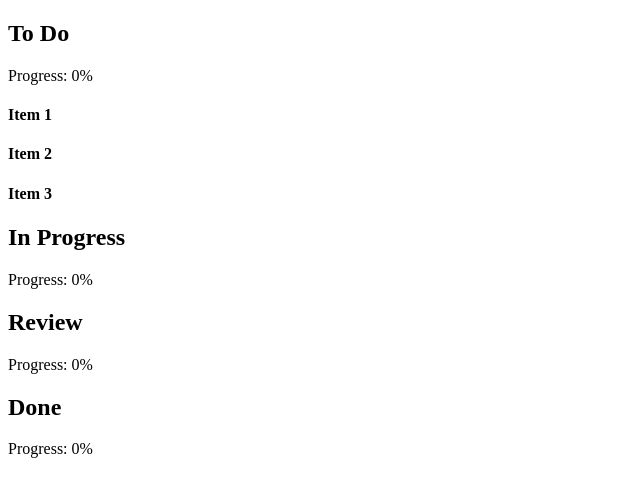
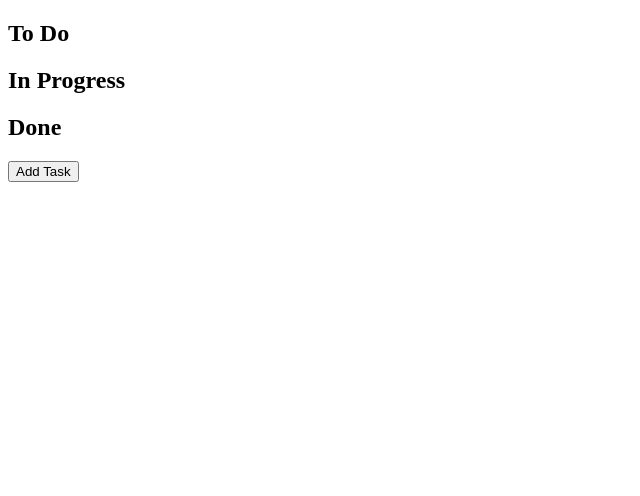
Before and after one commit to ThiagoDev202/task-manager, a Next.js app: page / in a window 1280 px wide. Shown: the top 496 px of the page, without its empty margins (0-640 px from the left). Built offline with nearby package versions, Linux system fonts and the light colour scheme.

Commit message:
feat: modals tasks

```diff
--- a/src/components/Column/Column.tsx
+++ b/src/components/Column/Column.tsx
@@ -1,13 +1,30 @@
-// Column.tsx
 import React from 'react';
-import { ColumnProps } from '@/components/Column/ColumnProps'; // Verifique o caminho
+import SingleCard from '../SingleCard/SingleCard';
 
-const Column: React.FC<ColumnProps> = ({ title, progress, children }) => {
+interface Task {
+  id: number;
+  title: string;
+  description: string;
+}
+
+interface ColumnProps {
+  title: string;
+  tasks: Task[];
+  onDrop: (e: React.DragEvent, status: string) => void;
+  onDragOver: (e: React.DragEvent) => void;
+}
+
+const Column: React.FC<ColumnProps> = ({ title, tasks, onDrop, onDragOver }) => {
   return (
-    <div className="column">
-      <h2>{title}</h2>
-      <p>Progress: {progress}%</p>
-      <div>{children}</div>
+    <div
+      onDrop={(e) => onDrop(e, title)}
+      onDragOver={onDragOver}
+      className="bg-gray-200 p-4 rounded-lg w-64 h-full"
+    >
+      <h2 className="font-bold mb-4">{title}</h2>
+      {tasks.map((task) => (
+        <SingleCard key={task.id} task={task} onDragStart={() => {}} />
+      ))}
     </div>
   );
 };
--- /dev/null
+++ b/src/components/Column/useModal.tsx
@@ -0,0 +1,21 @@
+import { useState } from 'react';
+
+const useModal = () => {
+  const [modalData, setModalData] = useState<{ title: string; description: string } | null>(null);
+  const [open, setOpen] = useState(false);
+
+  const handleOpen = () => setOpen(true);
+  const handleClose = () => {
+    setModalData(null);
+    setOpen(false);
+  };
+
+  const handleSave = (title: string, description: string) => {
+    setModalData({ title, description });
+    handleClose();
+  };
+
+  return { modalData, open, handleOpen, handleClose, handleSave };
+};
+
+export default useModal;
--- a/src/components/SingleCard/SingleCard.tsx
+++ b/src/components/SingleCard/SingleCard.tsx
@@ -1,82 +1,21 @@
-import { useDrag, useDrop } from "react-dnd";
-import { useRef } from "react";
+import React from 'react';
 
 interface SingleCardProps {
-  name: string;
-  setItems: React.Dispatch<React.SetStateAction<any[]>>;
-  index: number;
-  moveCardHandler: (dragIndex: number, hoverIndex: number) => void;
-  columnsArr: { title: string }[];
+  task: { id: number; title: string; description: string };
+  onDragStart: (e: React.DragEvent, id: number) => void;
 }
 
-export default function SingleCard({
-  name,
-  setItems,
-  index,
-  moveCardHandler,
-  columnsArr,
-}: SingleCardProps) {
-  const changeItemColumn = (currentItem: { name: string }, columnName: string) => {
-    setItems((prevState) => {
-      return prevState.map((e) => ({
-        ...e,
-        column: e.name === currentItem.name ? columnName : e.column,
-      }));
-    });
-  };
-
-  const ref = useRef<HTMLDivElement | null>(null);
-
-  const [, drop] = useDrop({
-    accept: "Card",
-    hover(item: { index: number }, monitor) {
-      if (!ref.current) return;
-      const dragIndex = item.index;
-      const hoverIndex = index;
-
-      if (dragIndex === hoverIndex) return;
-
-      const hoverBoundingRect = ref.current.getBoundingClientRect();
-      const hoverMiddleY = (hoverBoundingRect.bottom - hoverBoundingRect.top) / 2;
-      const clientOffset = monitor.getClientOffset();
-      const hoverClientY = clientOffset ? clientOffset.y - hoverBoundingRect.top : 0;
-
-      if (dragIndex < hoverIndex && hoverClientY < hoverMiddleY) return;
-      if (dragIndex > hoverIndex && hoverClientY > hoverMiddleY) return;
-
-      moveCardHandler(dragIndex, hoverIndex);
-      item.index = hoverIndex;
-    },
-  });
-
-  const [{ isDragging }, drag] = useDrag({
-    type: "Card",
-    item: { index, name },
-    end: (item, monitor) => {
-      const dropResult = monitor.getDropResult<{ name: string }>();
-      const listOfColumnNames = columnsArr.map((e) => e.title);
-      const { name: columnName } = dropResult || {};
-
-      if (columnName && listOfColumnNames.includes(columnName)) {
-        changeItemColumn(item, columnName);
-      }
-    },
-    collect: (monitor) => ({
-      isDragging: monitor.isDragging(),
-    }),
-  });
-
-  const opacity = isDragging ? 0.3 : 1;
-
-  drag(drop(ref));
-
+const SingleCard: React.FC<SingleCardProps> = ({ task, onDragStart }) => {
   return (
     <div
-      ref={ref}
-      style={{ opacity }}
-      className="bg-white shadow-md p-4 mb-3 cursor-pointer w-11/12 max-w-md mx-auto rounded-2xl transform transition-transform hover:scale-105 hover:shadow-lg"
+      draggable
+      onDragStart={(e) => onDragStart(e, task.id)}
+      className="bg-white p-4 rounded-lg shadow-md mb-2"
     >
-      <h4 className="text-gray-700 mt-0 mb-2 text-center">{name}</h4>
+      <h3 className="font-bold">{task.title}</h3>
+      <p>{task.description}</p>
     </div>
   );
-}
+};
+
+export default SingleCard;
--- /dev/null
+++ b/src/components/modals/Modal.tsx
@@ -0,0 +1,53 @@
+import React, { useState } from 'react';
+
+interface ModalProps {
+  isOpen: boolean;
+  onClose: () => void;
+  onSave: (title: string, description: string) => void;
+}
+
+const Modal: React.FC<ModalProps> = ({ isOpen, onClose, onSave }) => {
+  const [title, setTitle] = useState('');
+  const [description, setDescription] = useState('');
+
+  const handleSubmit = (e: React.FormEvent) => {
+    e.preventDefault();
+    onSave(title, description);
+    setTitle('');
+    setDescription('');
+    onClose();
+  };
+
+  if (!isOpen) return null;
+
+  return (
+    <div className="fixed inset-0 bg-gray-500 bg-opacity-75 flex justify-center items-center">
+      <div className="bg-white p-6 rounded-lg w-1/3">
+        <h2 className="font-bold mb-4">Add Task</h2>
+        <form onSubmit={handleSubmit}>
+          <input
+            type="text"
+            placeholder="Task Title"
+            value={title}
+            onChange={(e) => setTitle(e.target.value)}
+            className="border border-gray-300 rounded w-full p-2 mb-4"
+          />
+          <textarea
+            placeholder="Task Description"
+            value={description}
+            onChange={(e) => setDescription(e.target.value)}
+            className="border border-gray-300 rounded w-full p-2 mb-4"
+          />
+          <button type="submit" className="bg-blue-500 text-white p-2 rounded">
+            Save
+          </button>
+          <button type="button" onClick={onClose} className="bg-gray-500 text-white p-2 rounded ml-2">
+            Cancel
+          </button>
+        </form>
+      </div>
+    </div>
+  );
+};
+
+export default Modal;
--- a/src/pages/index.tsx
+++ b/src/pages/index.tsx
@@ -1,82 +1,72 @@
-import React, { useEffect, useState } from 'react';
-import { DndProvider } from 'react-dnd';
-import { HTML5Backend } from 'react-dnd-html5-backend';
-import { TouchBackend } from 'react-dnd-touch-backend';
+import React, { useState } from 'react';
 import Column from '@/components/Column/Column';
-import SingleCard from '@/components/SingleCard/SingleCard';
-import { useTaskManager } from '../hooks/useTaskManager';
+import Modal from '@/components/modals/Modal';
+import useModal from '@/components/Column/useModal';
 
-const Home = () => {
-    const {
-        columnsArr,
-        progress,
-        items,
-        moveCardHandler,
-        setItems, // Obtendo setItems do hook
-    } = useTaskManager();
+interface Task {
+  id: number;
+  title: string;
+  description: string;
+  status: string;
+}
 
-    const [isMobile, setIsMobile] = useState(false);
+const Home: React.FC = () => {
+  const [tasks, setTasks] = useState<Task[]>([]);
+  const { open, handleOpen, handleClose, handleSave } = useModal();
 
-    // Verifica se é um dispositivo móvel após o componente ser montado
-    useEffect(() => {
-        const handleResize = () => {
-            setIsMobile(window.innerWidth <= 768); // Altere a largura conforme necessário
+  const handleDrop = (e: React.DragEvent, status: string) => {
+    const id = parseInt(e.dataTransfer.getData('text/plain'));
+    const updatedTasks = tasks.map((task) =>
+      task.id === id ? { ...task, status } : task
+    );
+    setTasks(updatedTasks);
   };
 
-        // Chama a função uma vez na montagem do componente
-        handleResize();
+  const handleDragOver = (e: React.DragEvent) => {
+    e.preventDefault();
+  };
 
-        // Adiciona um listener de resize
-        window.addEventListener('resize', handleResize);
-
-        // Limpa o listener na desmontagem
-        return () => window.removeEventListener('resize', handleResize);
-    }, []);
-
-    // Funções e estados necessários para o modal
-    const handleModalSave = () => { /* lógica de salvar */ };
-    const handleModalDataChange = (data: any) => { /* lógica de alteração */ };
-    const handleOpen = () => { /* lógica para abrir */ };
-    const handleClose = () => { /* lógica para fechar */ };
-    const modalData = {}; // Dados do modal
-    const open = false; // Estado do modal
-
-    const returnItemsForColumn = (columnTitle: string) => {
-        return items
-          .filter(item => item.column === columnTitle)
-          .map((item, index) => (
-              <SingleCard
-                  key={item.id}
-                  name={item.name}
-                  setItems={setItems} // Passando setItems corretamente
-                  index={index}
-                  moveCardHandler={moveCardHandler}
-                  columnsArr={columnsArr}
-              />
-          ));
+  const addTask = (title: string, description: string) => {
+    const newTask: Task = {
+      id: Date.now(),
+      title,
+      description,
+      status: 'To Do',
+    };
+    setTasks((prevTasks) => [...prevTasks, newTask]);
   };
 
   return (
-      <div className="container mx-auto p-4">
-        <DndProvider backend={isMobile ? TouchBackend : HTML5Backend}>
-          <div className="flex flex-wrap justify-center gap-4">
-            {columnsArr.map((e) => (
+    <div className="flex space-x-4 p-8">
       <Column
-                key={e.id}
-                title={e.title}
-                progress={Number(progress)} // Convertendo progress para número
-                handleModalSave={handleModalSave}
-                handleModalDataChange={handleModalDataChange}
-                handleOpen={handleOpen}
-                handleClose={handleClose}
-                modalData={modalData}
-                open={open}
+        title="To Do"
+        tasks={tasks.filter((task) => task.status === 'To Do')}
+        onDrop={handleDrop}
+        onDragOver={handleDragOver}
+      />
+      <Column
+        title="In Progress"
+        tasks={tasks.filter((task) => task.status === 'In Progress')}
+        onDrop={handleDrop}
+        onDragOver={handleDragOver}
+      />
+      <Column
+        title="Done"
+        tasks={tasks.filter((task) => task.status === 'Done')}
+        onDrop={handleDrop}
+        onDragOver={handleDragOver}
+      />
+      <button
+        onClick={handleOpen}
+        className="bg-green-500 text-white p-4 rounded"
       >
-                {returnItemsForColumn(e.title)}
-              </Column>
-            ))}
-          </div>
-        </DndProvider>
+        Add Task
+      </button>
+      <Modal
+        isOpen={open}
+        onClose={handleClose}
+        onSave={addTask}
+      />
     </div>
   );
 };
```
Also changed, not shown: src/components/Column/ColumnProps.tsx (+9 -10 lines). Lines whose indentation alone changed are shown as unchanged.
